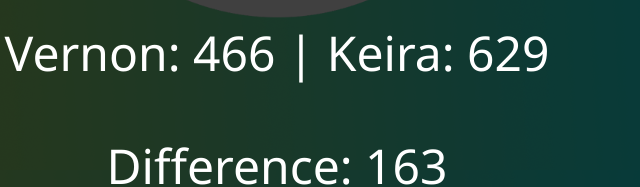
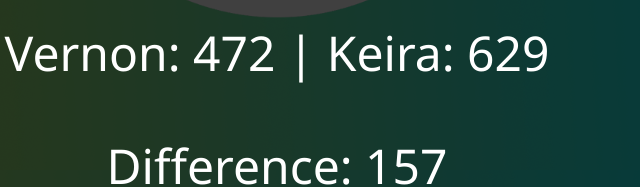
Before and after one commit to ViperousRogue67/HH-PP-Challenge, a plain HTML site: page index.html in a window 1280 px wide. Shown: the part 630-817 px from the top of the page, 363-1003 px from the left. Drawn offline with Linux system fonts and the light colour scheme.

Commit message:
COUNT
472-466

```diff
--- a/index.html
+++ b/index.html
@@ -41,7 +41,7 @@
 	</div>
 </body>
 <script>
-var vernon = 466;
+var vernon = 472;
 var keira = 629;
 var difference;
 difference = keira - vernon;
```
